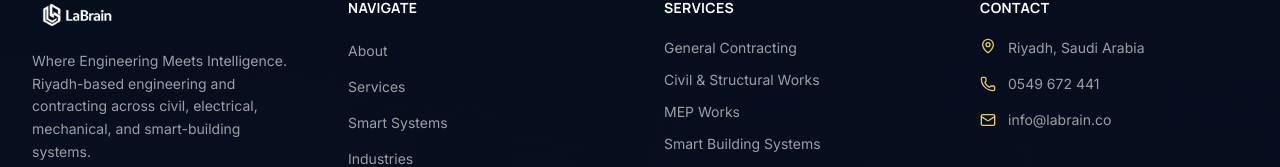
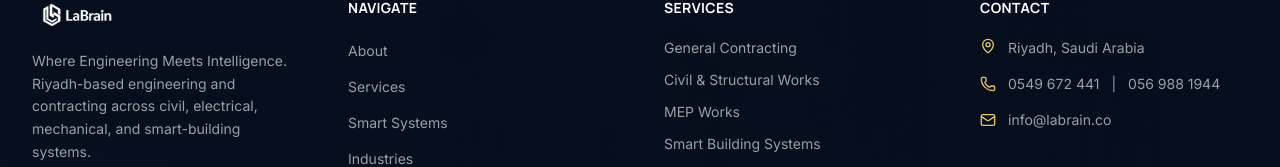
Before and after one commit to RanjithKumarKarnan/labrain, a React (Vite) app: page / in a window 1280 px wide. Shown: the part 11213-11380 px from the top of the page. Built offline with nearby package versions, Linux system fonts and the light colour scheme.

Commit message:
Feat : updated

```diff
--- a/src/components/Footer.tsx
+++ b/src/components/Footer.tsx
@@ -74,10 +74,14 @@ export default function Footer() {
                 <MapPin className="h-4 w-4 shrink-0 text-gold-400" />
                 Riyadh, Saudi Arabia
               </li>
-              <li>
+              <li className="flex items-start gap-3 text-sm text-white/60">
                 <a href="tel:0549672441" className="flex items-center gap-3 text-sm text-white/60 transition hover:text-gold-400">
                   <Phone className="h-4 w-4 shrink-0 text-gold-400" />
                   0549 672 441
+                </a>
+                 <p>|</p>
+                  <a href="tel:0569881944" className="flex items-center gap-3 text-sm text-white/60 transition hover:text-gold-400">
+                  056 988 1944
                 </a>
               </li>
               <li>
```
